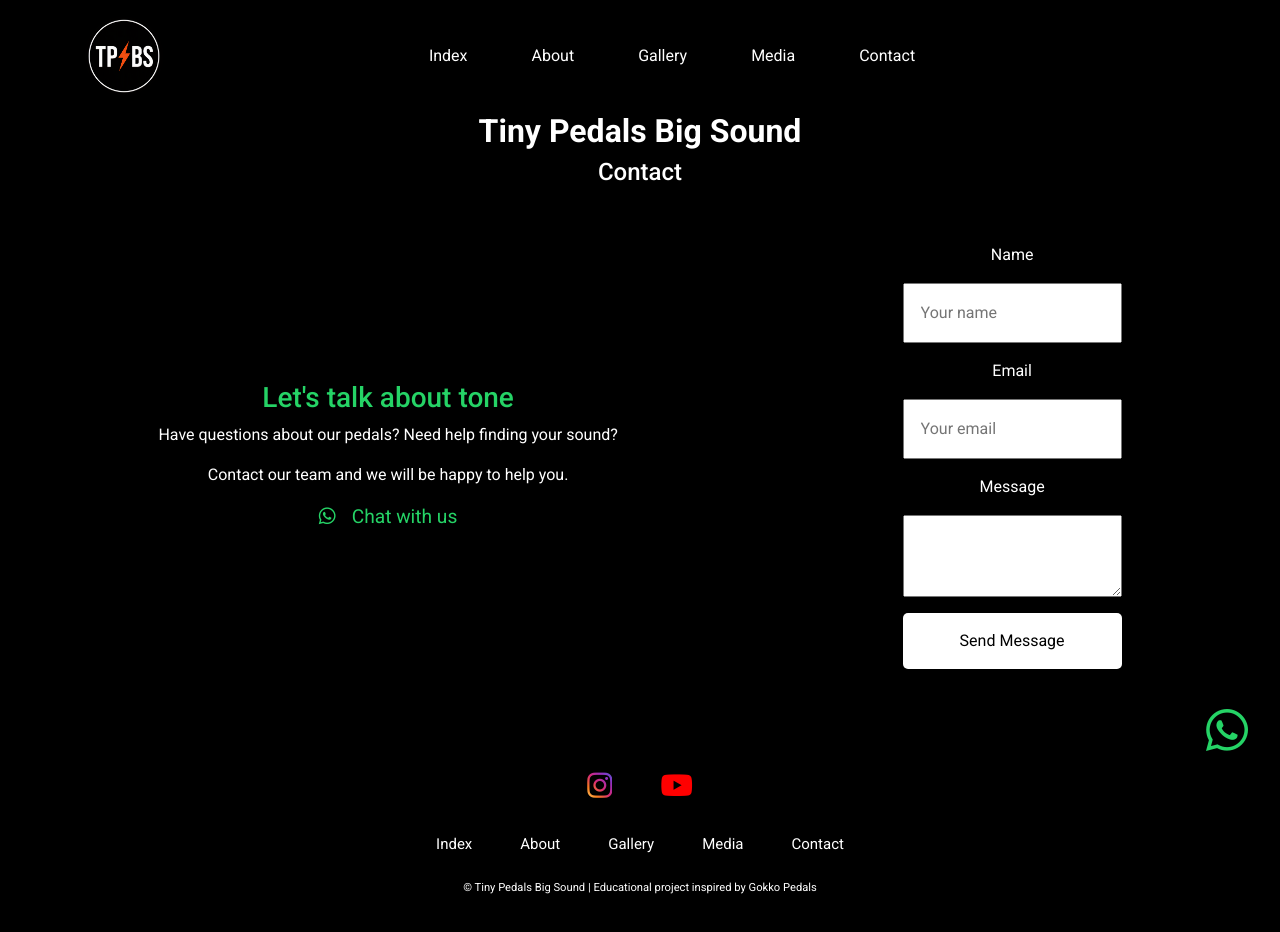
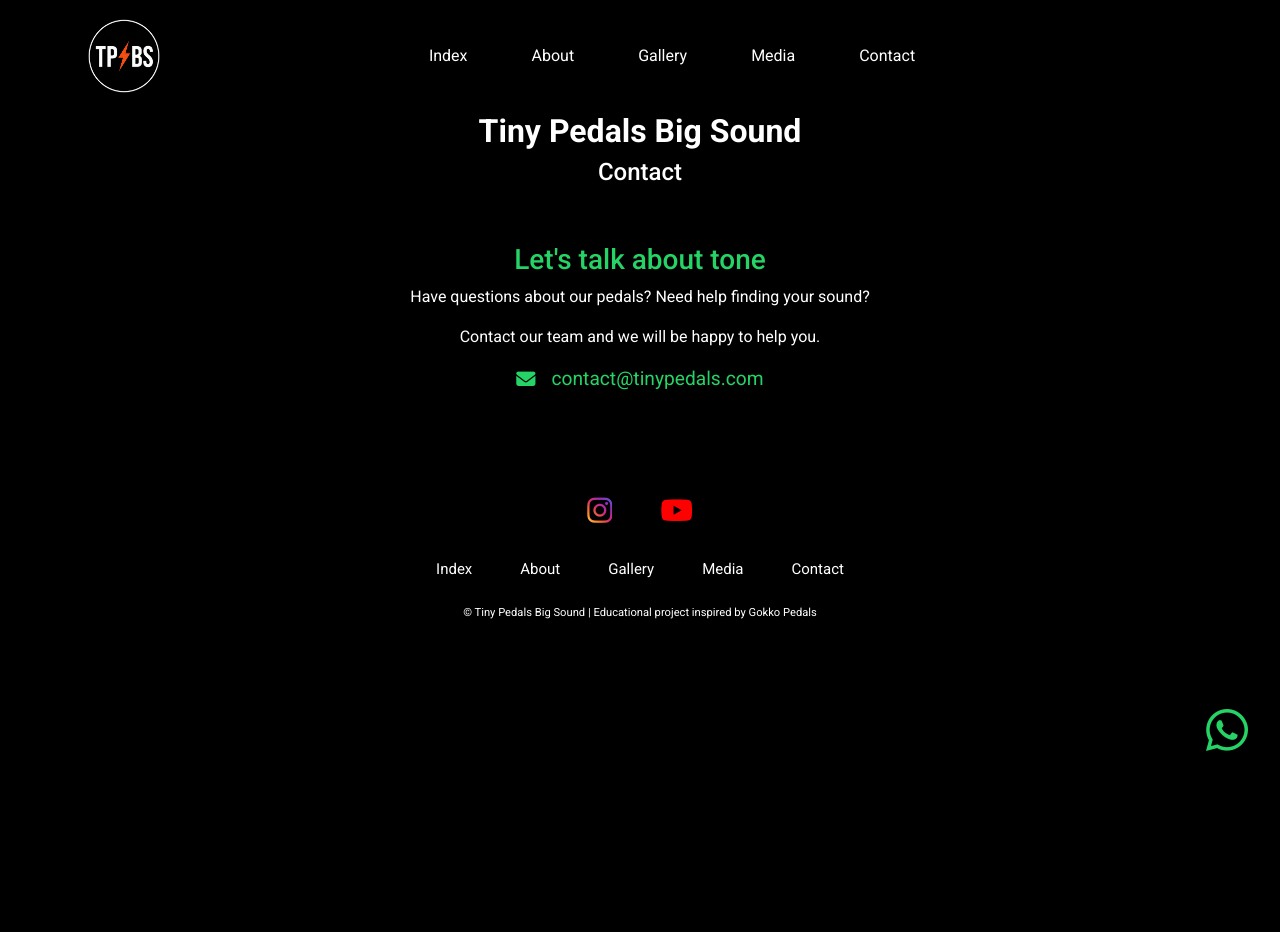
Before and after one commit to juan-mk/tiny-pedals-coder, a plain HTML site: page pages/contact.html in a window 1280 px wide. After the commit the page ends 800 px from the top, so only its background shows below. Drawn offline with nearby package versions, Linux system fonts and the light colour scheme.

Commit message:
Contact page: replace form with email

```diff
--- a/css/styles.css
+++ b/css/styles.css
@@ -406,7 +406,7 @@
     font-family: var(--font-primary);
 }
 
-.contactWhatsapp {
+.contactEmail {
     display: inline-flex;
     align-items: center;
     gap: var(--spacing-sm);
@@ -415,24 +415,7 @@
     font-size: 1.2rem;
 }
 
-.contactForm {
-    display: flex;
-    flex-direction: column;
-    gap: var(--spacing-sm);
-}
-
-.contactForm label {
-    color: var(--color-text);
-}
-
-.contactForm input,
-.contactForm textarea {
-    padding: var(--spacing-sm);
-    font-family: var(--font-primary);
-}
-
 /* Shared button style (was the Sass mixin "button-style") */
-.contactForm button,
 .btnPrimary {
     padding: var(--spacing-sm) var(--spacing-lg);
     background-color: var(--color-text);
@@ -444,7 +427,6 @@
     transition: transform var(--transition-fast);
 }
 
-.contactForm button:hover,
 .btnPrimary:hover {
     transform: scale(var(--hover-scale));
 }
--- a/pages/contact.html
+++ b/pages/contact.html
@@ -90,28 +90,11 @@
 
             <p>Contact our team and we will be happy to help you.</p>
 
-            <a href="#" class="contactWhatsapp">
-              <i class="fa-brands fa-whatsapp"></i>
-              Chat with us
+            <a href="mailto:contact@tinypedals.com" class="contactEmail">
+              <i class="fa-solid fa-envelope"></i>
+              contact@tinypedals.com
             </a>
           </div>
-
-          <form class="contactForm">
-            <label for="name"> Name </label>
-
-            <input type="text" id="name" placeholder="Your name" />
-
-            <label for="email"> Email </label>
-
-            <input type="email" id="email" placeholder="Your email" />
-
-            <label for="message"> Message </label>
-
-            <textarea id="message" placeholder="Tell us about your project">
-            </textarea>
-
-            <button type="submit">Send Message</button>
-          </form>
         </div>
       </section>
     </main>
```
